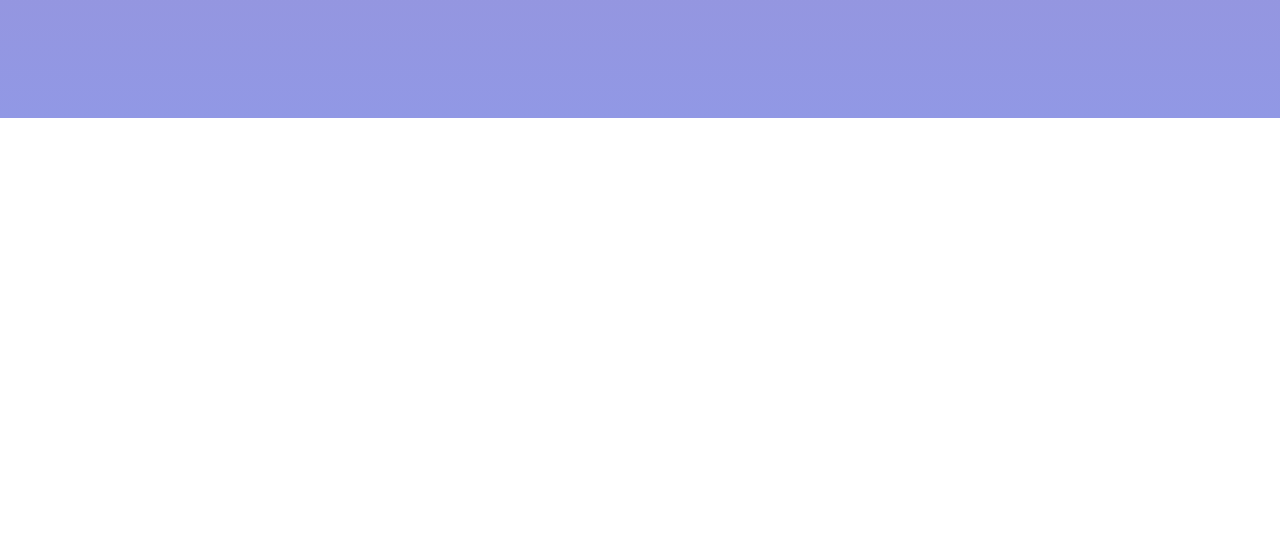
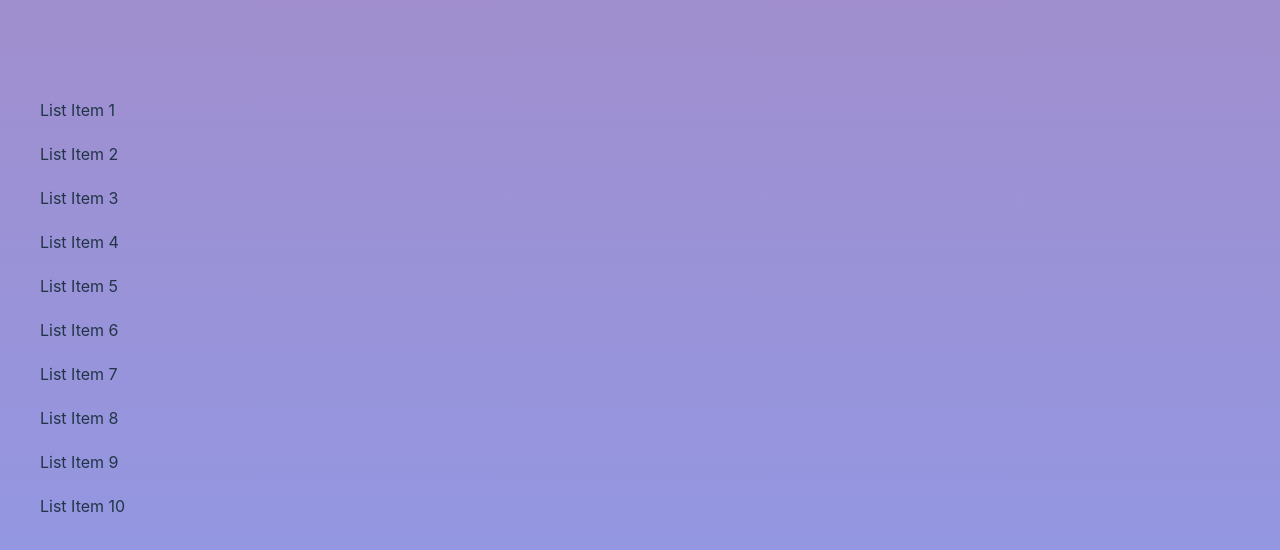
Before and after one commit to bonecrusher/laziboi, a website built with Vite: page index.html in a window 1280 px wide. Shown: the part 3014-3564 px from the top of the page. Before the commit the page ends 3132 px from the top, so only its background shows below. Built offline with nearby package versions, Linux system fonts and the light colour scheme.

Commit message:
fix readme and make in-viewport detection more forgiving

```diff
--- a/index.html
+++ b/index.html
@@ -50,6 +50,19 @@
         <li><img src="https://picsum.photos/400/400?random=17" alt="" /></li>
         <li><img src="https://picsum.photos/400/400?random=18" alt="" /></li>
       </ul>
+
+      <ul class="example text" id="example-3">
+        <li>List Item 1</li>
+        <li>List Item 2</li>
+        <li>List Item 3</li>
+        <li>List Item 4</li>
+        <li>List Item 5</li>
+        <li>List Item 6</li>
+        <li>List Item 7</li>
+        <li>List Item 8</li>
+        <li>List Item 9</li>
+        <li>List Item 10</li>
+      </ul>
     </div>
 
     <script type="module" src="main.js"></script>
--- a/lib/LaziBoiItem.js
+++ b/lib/LaziBoiItem.js
@@ -7,7 +7,7 @@ export default function LaziBoiItem(element, options) {
   let multiplier = setOption(options.multiplier, 1, "multiplier");
   let minVelocity = setOption(options.min, -100, "minVelocity");
   let maxVelocity = setOption(options.max, 100, "maxVelocity");
-  let dampening = setOption(options.dampening, 0.25, "dampening");
+  let dampening = setOption(options.dampening, 0.4, "dampening");
   let restrictToViewport = setOption(
     options.restrictToViewport,
     true,
@@ -34,7 +34,7 @@ export default function LaziBoiItem(element, options) {
       },
       {
         // root: document,
-        rootMargin: `${element.offsetHeight}px`,
+        rootMargin: `${window.innerHeight * 2}px`,
         threshold: 0,
       }
     ).observe(element);
--- a/main.js
+++ b/main.js
@@ -13,3 +13,9 @@ document.querySelector("ul#example-2")
   .forEach((el, i) => {
     LaziBoi.add(el, { multiplier: Math.random() * 6 + i, min: -20, max: 100 });
   });
+
+document.querySelector("ul#example-3")
+  .querySelectorAll("li")
+  .forEach((el, i) => {
+    LaziBoi.add(el, { multiplier: i * 3, min: -20, max: 200 });
+  });
--- a/package.json
+++ b/package.json
@@ -1,6 +1,6 @@
 {
   "name": "laziboi",
-  "version": "0.0.1",
+  "version": "0.0.2",
   "type": "module",
   "files": [
     "dist"
--- a/style.css
+++ b/style.css
@@ -112,6 +112,9 @@ ul {
   flex-wrap: wrap;
   list-style: none;
 }
+ul.text {
+  display: block;
+}
 li {
   padding: 10px;
   width: calc(33.333% - 20px);
```
Also changed, not shown: README.md.
